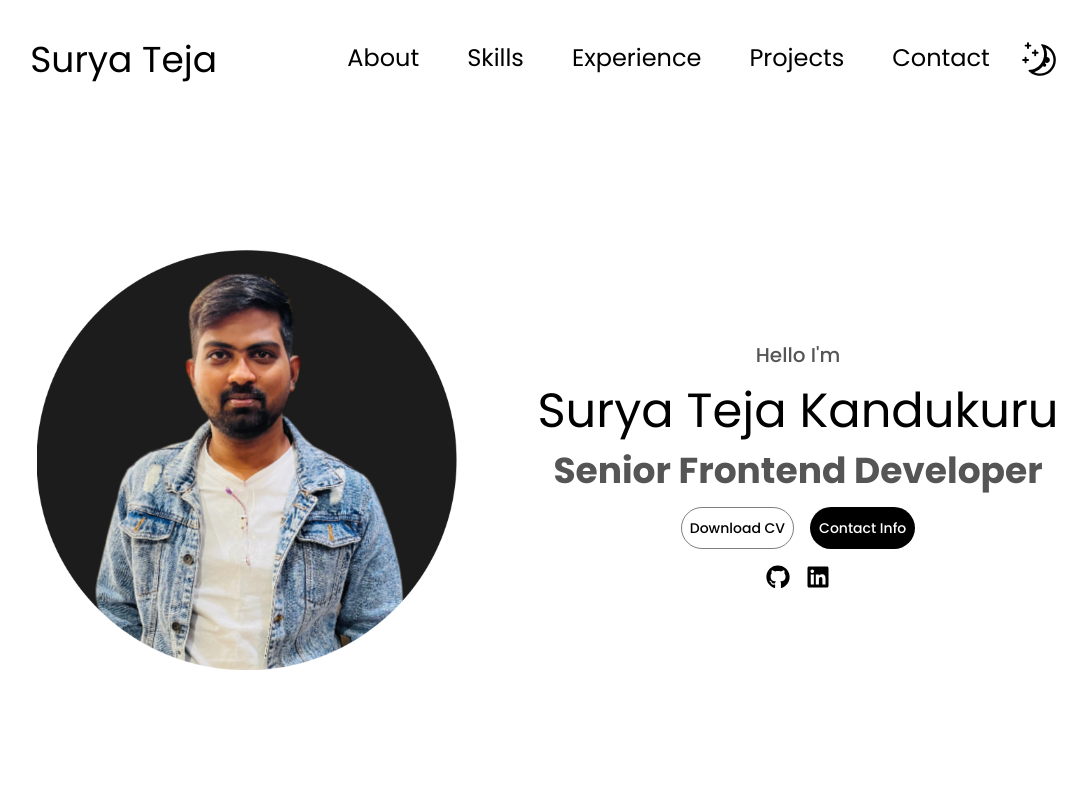
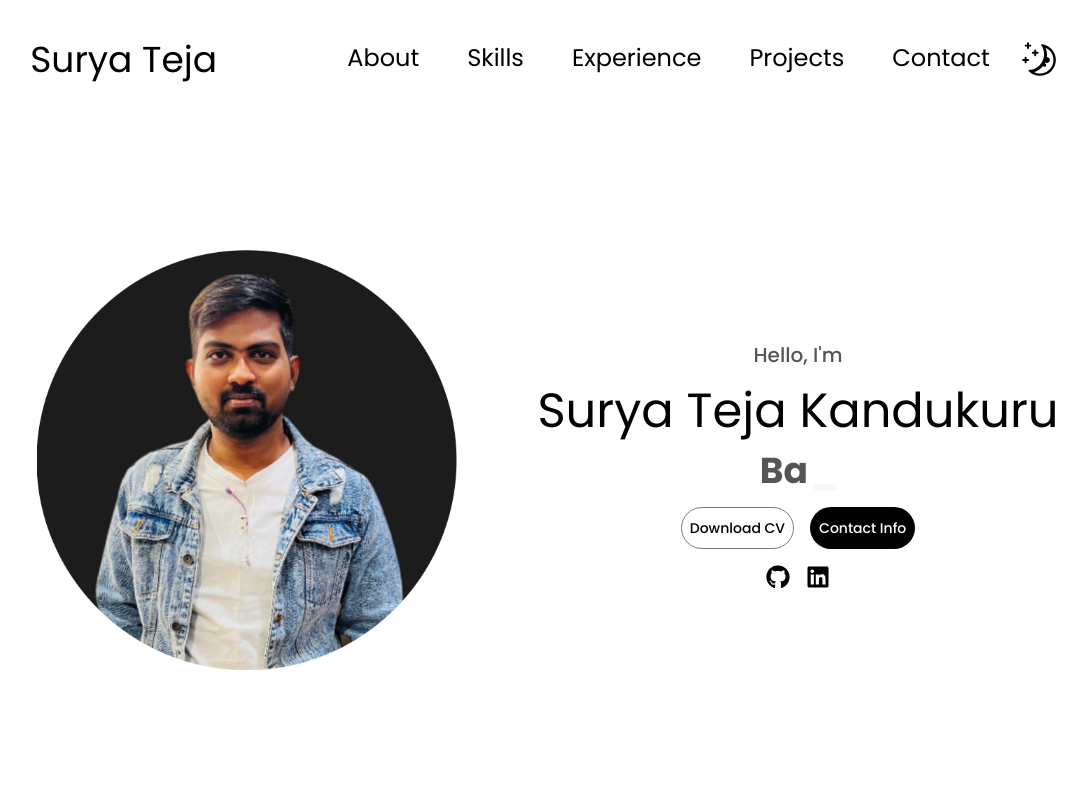
Before and after one commit to thejus557/my-portfolio, a React (Vite) app: page / in a window 1280 px wide. Shown: the top 800 px of the page, without its empty margins (92-1179 px from the left). Built offline with nearby package versions, Linux system fonts and the light colour scheme.

Commit message:
feat: type writer effect added for role

```diff
--- a/package.json
+++ b/package.json
@@ -17,7 +17,8 @@
     "jotai": "^2.9.1",
     "react": "^18.3.1",
     "react-dom": "^18.3.1",
-    "react-icons": "^5.2.1"
+    "react-icons": "^5.2.1",
+    "react-simple-typewriter": "^5.0.1"
   },
   "devDependencies": {
     "@types/react": "^18.3.3",
--- a/src/App.tsx
+++ b/src/App.tsx
@@ -39,7 +39,7 @@ const App = () => {
     <StyledEngineProvider injectFirst>
       <ThemeProvider theme={theme === "dark" ? darkTheme : lightTheme}>
         <Header />
-        <div className={`main-app ${theme} pt-[120px]`}>
+        <div className={`main-app ${theme} pt-[120px] m-4 md:m-0`}>
           <div
             className={`h-full ${
               theme === "dark" ? "dark:bg-[#1c1c1c]" : "bg-white"
--- a/src/components/Footer.tsx
+++ b/src/components/Footer.tsx
@@ -3,7 +3,7 @@ import { Box, Typography } from "@mui/material";
 const Footer = () => {
   return (
     <Box className="flex justify-center items-center m-8">
-      <Typography>
+      <Typography className="text-center text-xs md:text-sm lg:text-xl">
         Copyright © 2023 Surya Teja Kandukuru. All Rights Reserved.
       </Typography>
     </Box>
--- a/src/pages/Contact.tsx
+++ b/src/pages/Contact.tsx
@@ -44,7 +44,7 @@ const Experience = () => {
           margin: "0 auto",
         }}
       >
-        <Box className="flex flex-col gap-4 p-4 lg:flex-row">
+        <Box className="flex flex-col gap-4 p-1 lg:p-4 lg:flex-row">
           <Typography
             variant="h6"
             sx={{ color: "text.secondary" }}
@@ -52,7 +52,7 @@ const Experience = () => {
             className="text-center text-sm flex justify-center items-center"
             onClick={handleMailClick}
           >
-            <Box className="group mx-6 flex flex-col justify-center items-center">
+            <Box className="group lg:mx-6 flex flex-col justify-center items-center">
               <Typography
                 variant="h5"
                 component="div"
--- a/src/pages/Experience.tsx
+++ b/src/pages/Experience.tsx
@@ -80,7 +80,7 @@ const experienceJson = [
 
 const Experience = () => {
   return (
-    <Box className="mb-4 min-h-[calc(100dvh-120px)] flex flex-col">
+    <Box className="mb-4 min-h-[calc(100dvh-120px)] flex flex-col justify-center items-center">
       <Typography
         variant="h6"
         sx={{ color: "text.secondary" }}
--- a/src/pages/Intro.tsx
+++ b/src/pages/Intro.tsx
@@ -2,11 +2,11 @@ import { Box, Button, Typography } from "@mui/material";
 import { USER_DETAILS } from "../json";
 import { FaLinkedin } from "react-icons/fa";
 import { FaGithub } from "react-icons/fa6";
-// import ProfilePic from "../assets/profile-pic.png";
 import ProfilePicDark from "../assets/profile-pic-dark.png";
 import ProfilePicLight from "../assets/profile-pic-light.png";
 import { useAtomValue } from "jotai";
 import { themeAtom } from "../store";
+import { Typewriter } from "react-simple-typewriter";
 
 const Intro = () => {
   const theme = useAtomValue(themeAtom);
@@ -34,7 +34,7 @@ const Intro = () => {
           sx={{ color: "text.secondary" }}
           className="mt-4"
         >
-          Hello I'm
+          Hello, I'm
         </Typography>
         <Typography
           variant="h3"
@@ -51,7 +51,20 @@ const Intro = () => {
           sx={{ color: "text.secondary" }}
           className="mb-4 text-xl md:text-2xl lg:text-3xl xl:text-4xl"
         >
-          {USER_DETAILS.PROFESSION}
+          <Typewriter
+            words={[
+              "Frontend Developer",
+              "Backend Developer",
+              "Full Stack Developer",
+              "Open Source Contributor",
+            ]}
+            loop={5}
+            cursor
+            cursorStyle="_"
+            typeSpeed={70}
+            deleteSpeed={50}
+            delaySpeed={1000}
+          />
         </Typography>
         <Box className="flex gap-4 justify-center">
           <Button
```
Also changed, not shown: 1 other file (tests, documents, lock files or other folders).
